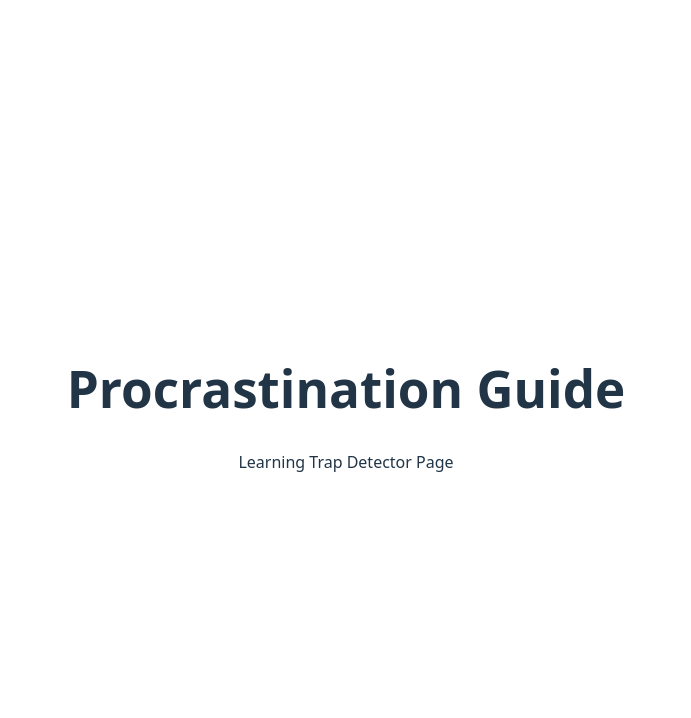
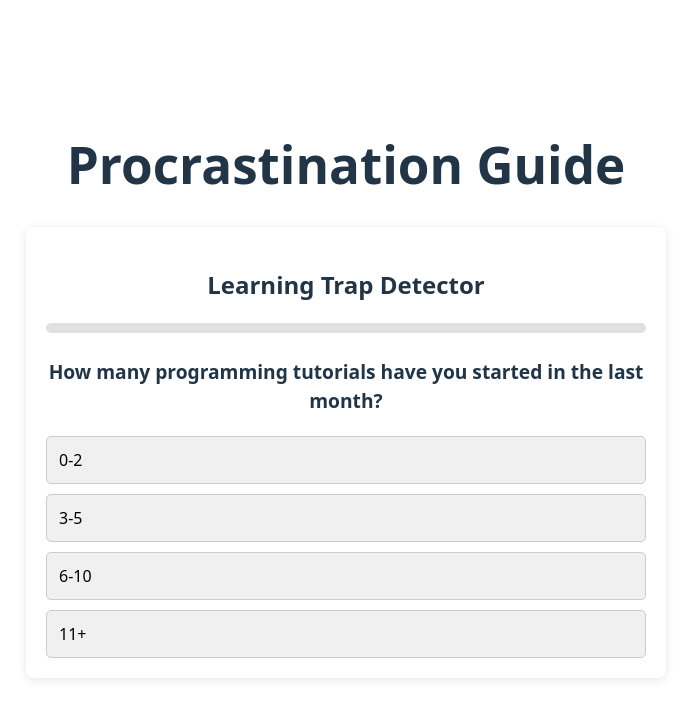
Before and after one commit to mayank-arora/rust-breaker, a React (Vite) app: page /learning-trap in a window 1280 px wide. Shown: the top 718 px of the page, without its empty margins (294-985 px from the left). Built offline with nearby package versions, Linux system fonts and the light colour scheme.

Commit message:
feat: Implement learning trap detector

```diff
--- /dev/null
+++ b/src/components/learning-trap/AssessmentQuestion.tsx
@@ -0,0 +1,31 @@
+import React from "react";
+
+interface Question {
+  text: string;
+  options: string[];
+}
+
+interface AssessmentQuestionProps {
+  question: Question;
+  onAnswer: (optionIndex: number) => void;
+}
+
+const AssessmentQuestion: React.FC<AssessmentQuestionProps> = ({
+  question,
+  onAnswer,
+}) => {
+  return (
+    <div className="assessment-question">
+      <h4>{question.text}</h4>
+      <div className="options-group">
+        {question.options.map((option, index) => (
+          <button key={index} onClick={() => onAnswer(index)}>
+            {option}
+          </button>
+        ))}
+      </div>
+    </div>
+  );
+};
+
+export default AssessmentQuestion;
--- /dev/null
+++ b/src/components/learning-trap/LearningTrapDetector.css
@@ -0,0 +1,73 @@
+.learning-trap-detector {
+  max-width: 600px;
+  margin: 20px auto;
+  padding: 20px;
+  background-color: #fff;
+  border-radius: 8px;
+  box-shadow: 0 2px 10px rgba(0,0,0,0.1);
+}
+
+.assessment-progress-bar {
+  width: 100%;
+  height: 10px;
+  background-color: #e0e0e0;
+  border-radius: 5px;
+  margin-bottom: 20px;
+  overflow: hidden;
+}
+
+.assessment-progress-bar div {
+  height: 100%;
+  background-color: #007bff;
+  transition: width 0.3s ease-in-out;
+}
+
+.assessment-question h4 {
+  margin-bottom: 20px;
+  font-size: 1.2rem;
+}
+
+.options-group {
+  display: flex;
+  flex-direction: column;
+  gap: 10px;
+}
+
+.options-group button {
+  padding: 12px;
+  font-size: 1rem;
+  background-color: #f0f0f0;
+  border: 1px solid #ccc;
+  border-radius: 5px;
+  cursor: pointer;
+  text-align: left;
+}
+
+.options-group button:hover {
+  background-color: #e0e0e0;
+}
+
+.results-container {
+  text-align: center;
+}
+
+.risk-level {
+  padding: 20px;
+  border-radius: 8px;
+  margin: 20px 0;
+}
+
+.risk-level.low-risk {
+  background-color: #e8f5e9;
+  border: 1px solid #c8e6c9;
+}
+
+.risk-level.medium-risk {
+  background-color: #fff3e0;
+  border: 1px solid #ffe0b2;
+}
+
+.risk-level.high-risk {
+  background-color: #ffcdd2;
+  border: 1px solid #ef9a9a;
+}
--- a/src/components/learning-trap/LearningTrapDetector.tsx
+++ b/src/components/learning-trap/LearningTrapDetector.tsx
@@ -1,7 +1,63 @@
-import React from "react";
+import React, { useState, useMemo } from "react";
+import { assessmentQuestions } from "../../data/learningTrapAssessment";
+import AssessmentQuestion from "./AssessmentQuestion";
+import Results from "./Results";
+import "./LearningTrapDetector.css";
 
 const LearningTrapDetector: React.FC = () => {
-  return <div>Learning Trap Detector Page</div>;
+  const [currentQuestionIndex, setCurrentQuestionIndex] = useState(0);
+  const [answers, setAnswers] = useState<number[]>([]);
+  const [isCompleted, setIsCompleted] = useState(false);
+
+  const allQuestions = useMemo(
+    () => assessmentQuestions.flatMap((cat) => cat.questions),
+    []
+  );
+
+  const handleAnswer = (optionIndex: number) => {
+    const newAnswers = [...answers, optionIndex];
+    setAnswers(newAnswers);
+
+    if (currentQuestionIndex < allQuestions.length - 1) {
+      setCurrentQuestionIndex(currentQuestionIndex + 1);
+    } else {
+      setIsCompleted(true);
+    }
+  };
+
+  const calculateScore = () => {
+    return answers.reduce((total, answerIndex, questionIndex) => {
+      const question = allQuestions[questionIndex];
+      return total + question.scores[answerIndex];
+    }, 0);
+  };
+
+  const handleRetake = () => {
+    setAnswers([]);
+    setCurrentQuestionIndex(0);
+    setIsCompleted(false);
+  };
+
+  if (isCompleted) {
+    return <Results score={calculateScore()} onRetake={handleRetake} />;
+  }
+
+  const progress = Math.round(
+    (currentQuestionIndex / allQuestions.length) * 100
+  );
+
+  return (
+    <div className="learning-trap-detector">
+      <h2>Learning Trap Detector</h2>
+      <div className="assessment-progress-bar">
+        <div style={{ width: `${progress}%` }} />
+      </div>
+      <AssessmentQuestion
+        question={allQuestions[currentQuestionIndex]}
+        onAnswer={handleAnswer}
+      />
+    </div>
+  );
 };
 
 export default LearningTrapDetector;
--- /dev/null
+++ b/src/components/learning-trap/Results.tsx
@@ -0,0 +1,47 @@
+import React from "react";
+
+interface ResultsProps {
+  score: number;
+  onRetake: () => void;
+}
+
+const getRiskLevel = (score: number): { level: string; advice: string } => {
+  if (score <= 2) {
+    return {
+      level: "Low Risk",
+      advice: "Your habits are healthy. Keep up the great work!",
+    };
+  }
+  if (score <= 5) {
+    return {
+      level: "Medium Risk",
+      advice:
+        "You might be falling into some learning traps. Focus more on building.",
+    };
+  }
+  return {
+    level: "High Risk",
+    advice:
+      "You are likely in a learning trap. It is crucial to shift your focus to implementation.",
+  };
+};
+
+const Results: React.FC<ResultsProps> = ({ score, onRetake }) => {
+  const { level, advice } = getRiskLevel(score);
+
+  return (
+    <div className="results-container">
+      <h3>Assessment Complete</h3>
+      <p>
+        Your total score is: <strong>{score}</strong>
+      </p>
+      <div className={`risk-level ${level.toLowerCase().replace(" ", "-")}`}>
+        <h4>{level}</h4>
+        <p>{advice}</p>
+      </div>
+      <button onClick={onRetake}>Retake Assessment</button>
+    </div>
+  );
+};
+
+export default Results;
--- /dev/null
+++ b/src/data/learningTrapAssessment.ts
@@ -0,0 +1,27 @@
+export const assessmentQuestions = [
+    {
+        category: 'Tutorials',
+        questions: [
+            {
+                text: 'How many programming tutorials have you started in the last month?',
+                options: ['0-2', '3-5', '6-10', '11+'],
+                scores: [0, 1, 2, 3]
+            },
+            {
+                text: 'What percentage of the tutorials you start do you actually complete?',
+                options: ['75-100%', '50-74%', '25-49%', '0-24%'],
+                scores: [0, 1, 2, 3]
+            }
+        ]
+    },
+    {
+        category: 'Planning',
+        questions: [
+            {
+                text: 'How much time do you spend planning new projects versus coding them?',
+                options: ['More coding', 'Roughly equal', 'More planning', 'Almost all planning'],
+                scores: [0, 1, 2, 3]
+            }
+        ]
+    }
+];
```
